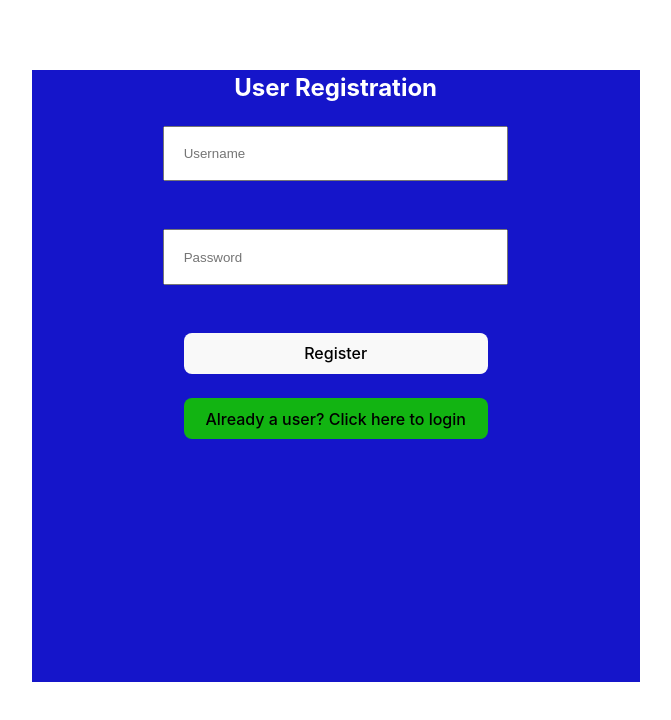
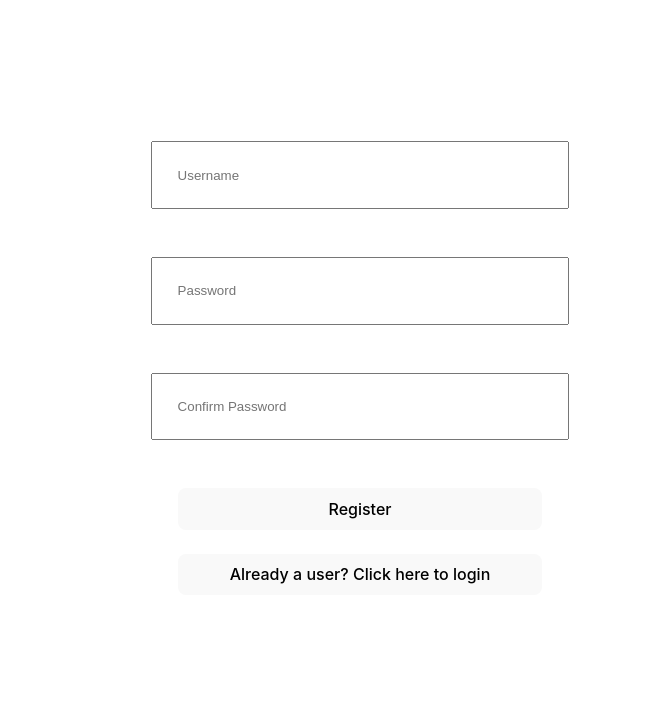
Before and after one commit to Mschlei-48/To-Do-List-App, a React (Vite) app: page /register in a window 1280 px wide. Shown: the top 720 px of the page, without its empty margins (280-951 px from the left). Built offline with nearby package versions, Linux system fonts and the light colour scheme.

Commit message:
added-changes

```diff
--- a/src/App.jsx
+++ b/src/App.jsx
@@ -13,26 +13,25 @@ import { useNavigate } from 'react-router-dom';
 function App() {
 
   const [records,setRecords]=useState([]);
+  const [tasks,setTasks]=useState([])
 
-  //   const NewPage=((path)=>{
-  //     const navigate=useNavigate()
-  //     navigate(path)
-  // })
-
-
+  const AddTasks=((taskTitle,taskDesc)=>{
+    setTasks([...tasks,{taskTitle,taskDesc}])
+  })
   const add=((username,password)=>{
     setRecords([...records,{username,password}])
   })
 
+  // console.log(tasks)
 
   return (
     <>
       <BrowserRouter>
         <Routes>
           <Route path="/" element={<Layout/>}>
-          <Route index element={<Login/>}/>
-          <Route path='register' element={<Register/>}/>
-          <Route path='home' element={<Home/>}/>
+          <Route index element={<Login records={records}/>}/>
+          <Route path='register' element={<Register add={add}/>}/>
+          <Route path='home' element={<Home AddTasks={AddTasks} tasks={tasks}/>}/>
           </Route>
         </Routes>
       </BrowserRouter>
--- /dev/null
+++ b/src/home-styles.css
@@ -0,0 +1,3 @@
+.table-div{
+    background-color:black;
+}
--- a/src/home.jsx
+++ b/src/home.jsx
@@ -1,12 +1,44 @@
 import { useState} from 'react'
 import {useNavigate} from 'react-router-dom'
+import './home-styles.css';
 
 
 function Home(props){
+
+    const [TaskTitle,setTaskTitle]=useState('')
+    const [TaskDesc,setTaskDesc]=useState('')
+    const addTasks=(()=>{
+        props.AddTasks(TaskTitle,TaskDesc)
+    })
+
     return(
-        <div>
-            <h1>Home Page</h1>
+        <div className='main-content'>
+            <button type='submit' onClick={addTasks}>Save Task</button>
+            <br></br>
+            <br></br>
+            <input placeholder='Add Task Title' onChange={(event)=>setTaskTitle(event.target.value)}></input>
+            <br></br>
+            <br></br>
+            <textarea placeholder='Enter  Task Description' onChange={(event)=>setTaskDesc(event.target.value)}></textarea>
+            <div className='table-div'>
+                <h1>Your Tasks</h1>
+                {/* props.tasks.map((task=>{ */}
+                                   <table>
+                                   <tr>
+                                       <th>Task Title</th>
+                                       <th>Task Description</th>
+                                   </tr>
+                                   <tr>
+                                       <td>task.taskTitle</td>
+                                       <td>task.taskDesc</td>
+                                   </tr>
+
+                               </table>
+                {/* }) */}
+
+            </div>
         </div>
+
     )
 }
 export default Home;
--- a/src/login-style.css
+++ b/src/login-style.css
@@ -1,18 +1,12 @@
 .main-content{
     width:95vw;
     height:85vh;
-}
-.login-content{
-    background-color:rgb(28, 164, 28);
-    width:50%;
-    height:90%;
-    margin-left:23%;
-    color:white;
+    margin-top:9%;
+    margin-bottom:-4%;
 }
 .input,button{
-    width:50%;
-    /* height:100%; */
-    padding:3%;
+    width:30%;
+    padding:2%;
 }
 #form{
     margin-top:16%;
--- a/src/login.jsx
+++ b/src/login.jsx
@@ -4,30 +4,46 @@ import { useNavigate } from 'react-router-dom';
 
 
 function Login(props){
-
-    // const [path,setPath]=useState('')
     const navigate=useNavigate()
+    const [userName,setUserName]=useState('')
+    const [passWord,setPassWord]=useState('')
     const NewPage=(()=>{
         navigate('register')
     })
+
+    const findUserDetails=((username,password)=>{
+
+        const UserRecord=props.records.find((record)=>record.username===username)
+        if(UserRecord){
+            if(UserRecord.password===password){
+                navigate('home')
+            }
+            else{
+                alert('Incorrect Password')
+            }
+        }
+        else{
+            alert('User does not exist,please sign up')
+        }
+      })
+    const handleLogin=(()=>{
+        findUserDetails(userName,passWord)
+    })
+
     return(
         <div className='main-content'>
-        <div className="login-content">
-            <h2 id="user-login-heading">User Login</h2>
-            <form id='form'>
-                <input placeholder="Username" className="input" type='email'></input>
+                <input placeholder="Username" className="input" type='email' onChange={(event)=>setUserName(event.target.value)}></input>
                 <br></br>
                 <br></br>
                 <br></br>
-                <input placeholder="Password" className="input" type='password'></input>
+                <input placeholder="Password" className="input" type='password' onChange={(event)=>setPassWord(event.target.value)}></input>
                 <br></br>
                 <br></br>
                 <br></br>
-                <button type='submit'>Login</button>
-            </form>
+                <button type='submit' onClick={handleLogin}>Login</button>
+            <br></br>
             <br></br>
             <button id='register-button' onClick={NewPage}>Not a user? Click here to register</button>
-        </div>
     </div>
     )
 }
--- a/src/register-style.css
+++ b/src/register-style.css
@@ -1,22 +1,15 @@
 .main-content{
     width:95vw;
     height:85vh;
+    margin-top:9%;
+    margin-bottom:-4%;
 }
-.register-content{
-    background-color:rgb(21, 21, 202);
-    width:50%;
-    height:90%;
-    margin-left:23%;
-    color:white;
+
+.register-input,button{
+    width:30%;
+    padding:2%;
 }
-.input,button{
-    width:50%;
-    /* height:100%; */
-    padding:3%;
-}
-#form{
-    margin-top:16%;
-}
-#login-button{
+
+/* #login-button{
     background-color:rgb(18, 180, 18);
-}
+} */
--- a/src/registration.jsx
+++ b/src/registration.jsx
@@ -5,33 +5,47 @@ import { useNavigate } from 'react-router-dom'
 function Register(props){
     const [useName,setUseName]=useState('')
     const [passWord,setPassWord]=useState('')
+    const [confirmPassword,setConfirmPassword]=useState('')
     const navigate=useNavigate()
 
     const add=(()=>{
         props.add(useName,passWord)
     })
 
+    const ConfPassword=((pass1,pass2)=>{
+        if(pass1===pass2){
+            add()
+            navigate('/')
+        }
+        else{
+            alert("The passwords do not match")
+        }
+    })
+    const handlePassword=(()=>{
+        ConfPassword(passWord,confirmPassword)
+    })
     const NewPage=(()=>{
         navigate('/')
     })
 
     return(
         <div className='main-content'>
-        <div className="register-content">
-            <h2 id="user-register-heading">User Registration</h2>
-                <input placeholder="Username" className="input" type='email' onChange={(event)=>setUseName(event.target.value)}></input>
+                <input placeholder="Username" className="register-input" type='email' onChange={(event)=>setUseName(event.target.value)}></input>
                 <br></br>
                 <br></br>
                 <br></br>
-                <input placeholder="Password" className="input" type='password' onChange={(event)=>setPassWord(event.target.value)}></input>
+                <input placeholder="Password" className="register-input" type='password' onChange={(event)=>setPassWord(event.target.value)}></input>
                 <br></br>
                 <br></br>
                 <br></br>
-                <button type='submit' onClick={add}>Register</button>
+                <input placeholder="Confirm Password" className="register-input" type='password' onChange={(event)=>setConfirmPassword(event.target.value)}></input>
+                <br></br>
+                <br></br>
+                <br></br>
+                <button type='submit' onClick={handlePassword}>Register</button>
             <br></br>
             <br></br>
             <button id='login-button' onClick={NewPage}>Already a user? Click here to login</button>
-        </div>
     </div>
     )
 }
```
